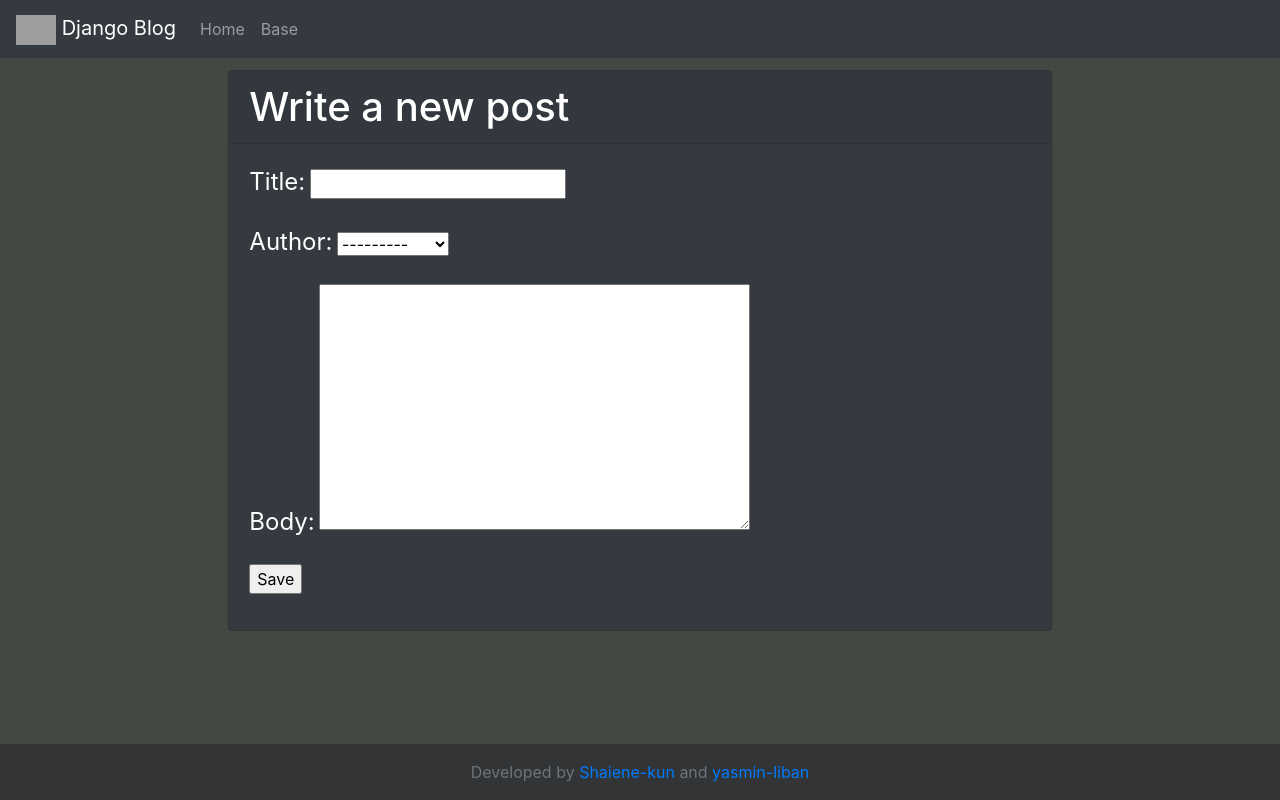
After one commit to Shaiene-kun/python-studies, a Django app: page /posts/postForm in a window 1280 px wide. The commit adds this page. Run offline with Django 3.2, Linux system fonts and the light colour scheme; data comes from the database, SQL or seed files in the repository; both versions use the stored data as it was after the commit; some libraries are stand-ins or nearby versions; grey boxes are pictures that could not be loaded.

Commit message:
Added form for posts, but it doesn't save on the DB yet

```diff
--- a/first_django_project/blog/urls.py
+++ b/first_django_project/blog/urls.py
@@ -1,6 +1,6 @@
 from django.urls import path
-from . import views
-from .views import HomeView, ArticleView
+from . import views # Use this for functions
+from .views import HomeView, ArticleView, NewPostView # Use this for classes
 
 app_name = 'blog'
 
@@ -8,5 +8,6 @@ urlpatterns = [
     #path('', views.home, name="home" )
     path('', HomeView.as_view(), name = "home"),
     path('article/<int:pk>', ArticleView.as_view(), name='article-detail'),
+    path('postForm', NewPostView.as_view(), name='postForm'),
     path('base',views.base, name="base"),
 ]
--- a/first_django_project/blog/views.py
+++ b/first_django_project/blog/views.py
@@ -1,5 +1,5 @@
 from django.shortcuts import render
-from django.views.generic import ListView, DetailView
+from django.views.generic import ListView, DetailView, CreateView
 from .models import Post
 
 # Class views
@@ -11,6 +11,13 @@ class ArticleView(DetailView):
     model = Post
     template_name = "posts/article-detail.html"
 
+class NewPostView(CreateView):
+    model = Post
+    template_name = 'posts/postForm.html'
+    fields = dict.fromkeys(["title","author","body"])
+    def addPost():
+        pass
+
 def base(request):
     return render(request,'base/base.html',{})
 
--- a/first_django_project/templates/base/base.html
+++ b/first_django_project/templates/base/base.html
@@ -4,12 +4,12 @@
         <!-- Required meta tags -->
         <meta charset="utf-8">
         <meta name="viewport" content="width=device-width, initial-scale=1, shrink-to-fit=no">
-
+        <title>Django App</title>
         <!-- Bootstrap CSS -->
         <link rel="stylesheet" href="https://stackpath.bootstrapcdn.com/bootstrap/4.5.0/css/bootstrap.min.css" integrity="sha384-9aIt2nRpC12Uk9gS9baDl411NQApFmC26EwAOH8WgZl5MYYxFfc+NcPb1dKGj7Sk" crossorigin="anonymous">
 
         <style>
-            .card a{
+            .card  a{
                 color: rgb(134, 172, 119);
             }
             body{
@@ -43,6 +43,11 @@
             .push{
                 height: 100%;
             }
+            form label{
+                font-size: x-large;
+                color: white;
+            }
+
         </style>
     </head>
     <body>
--- a/first_django_project/templates/posts/home.html
+++ b/first_django_project/templates/posts/home.html
@@ -1,6 +1,11 @@
 {% extends 'base/base.html'%}
 {% block content%}
+
         <h1 class="title" >Posts</h1>
+        <a href="{% url 'blog:postForm'%}">
+            <button class="btn btn-sm btn-outline-light" > Write a new post </button>
+        </a>
+
         <div class="container-fluid">
             <div class="row">
 
--- /dev/null
+++ b/first_django_project/templates/posts/postForm.html
@@ -0,0 +1,27 @@
+{% extends 'base/base.html' %}
+{% block content %}
+
+    <div class="row">
+        <div class="col">
+            <div class="card text-white bg-dark mb-3" style="height:100%; width:auto;">
+                <h1 class="card-header"> Write a new post </h1>
+                <div class="card-body">
+                    <form method="GET">
+                        {{ form.as_p }}
+                        <input type="submit" value="Save">
+                    </form>
+                </div>
+            </div>
+
+
+        </div>
+    </div>
+
+
+
+
+
+
+
+
+{% endblock %}
```
Also changed, not shown: first_django_project/db.sqlite3.
